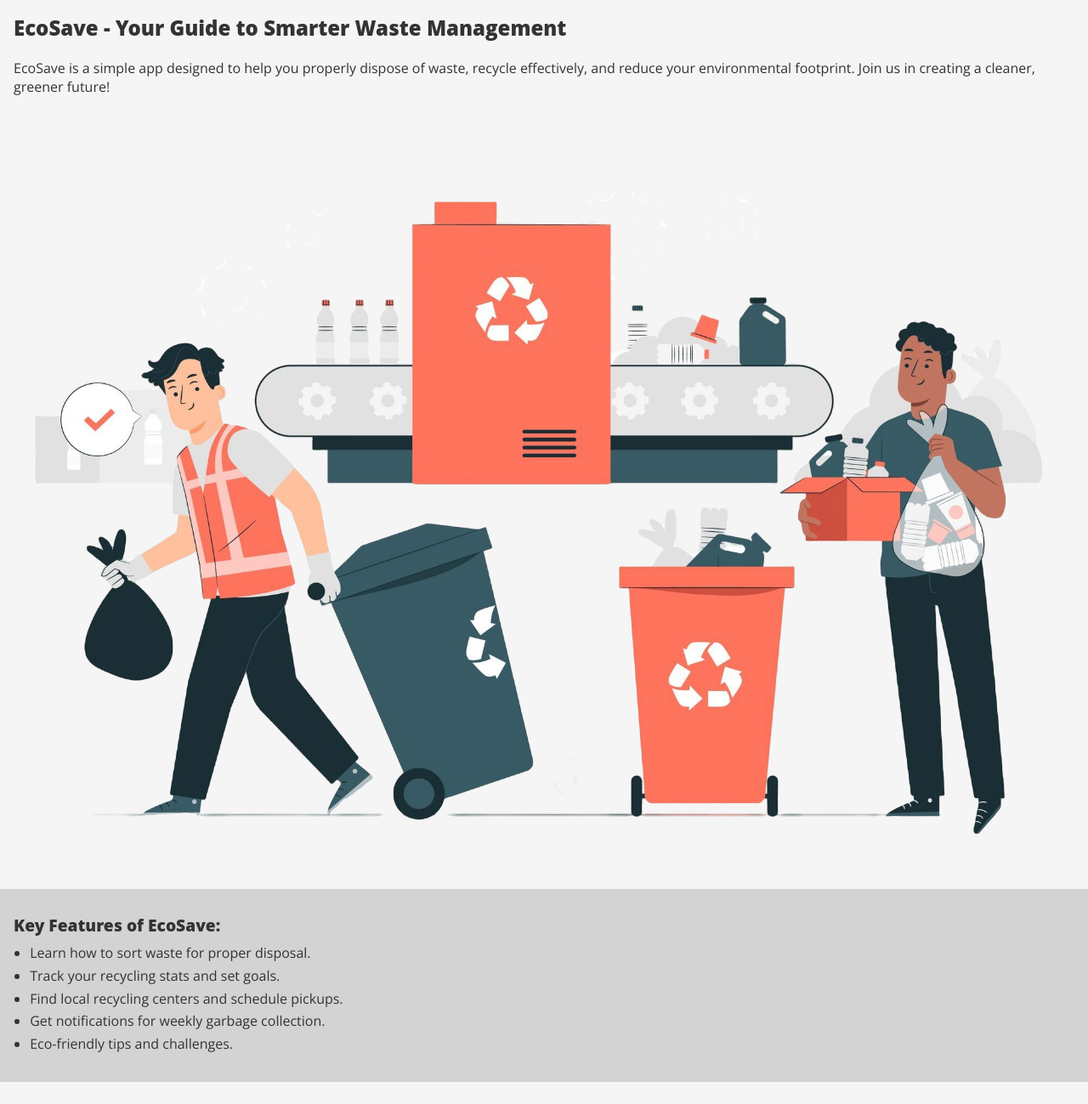
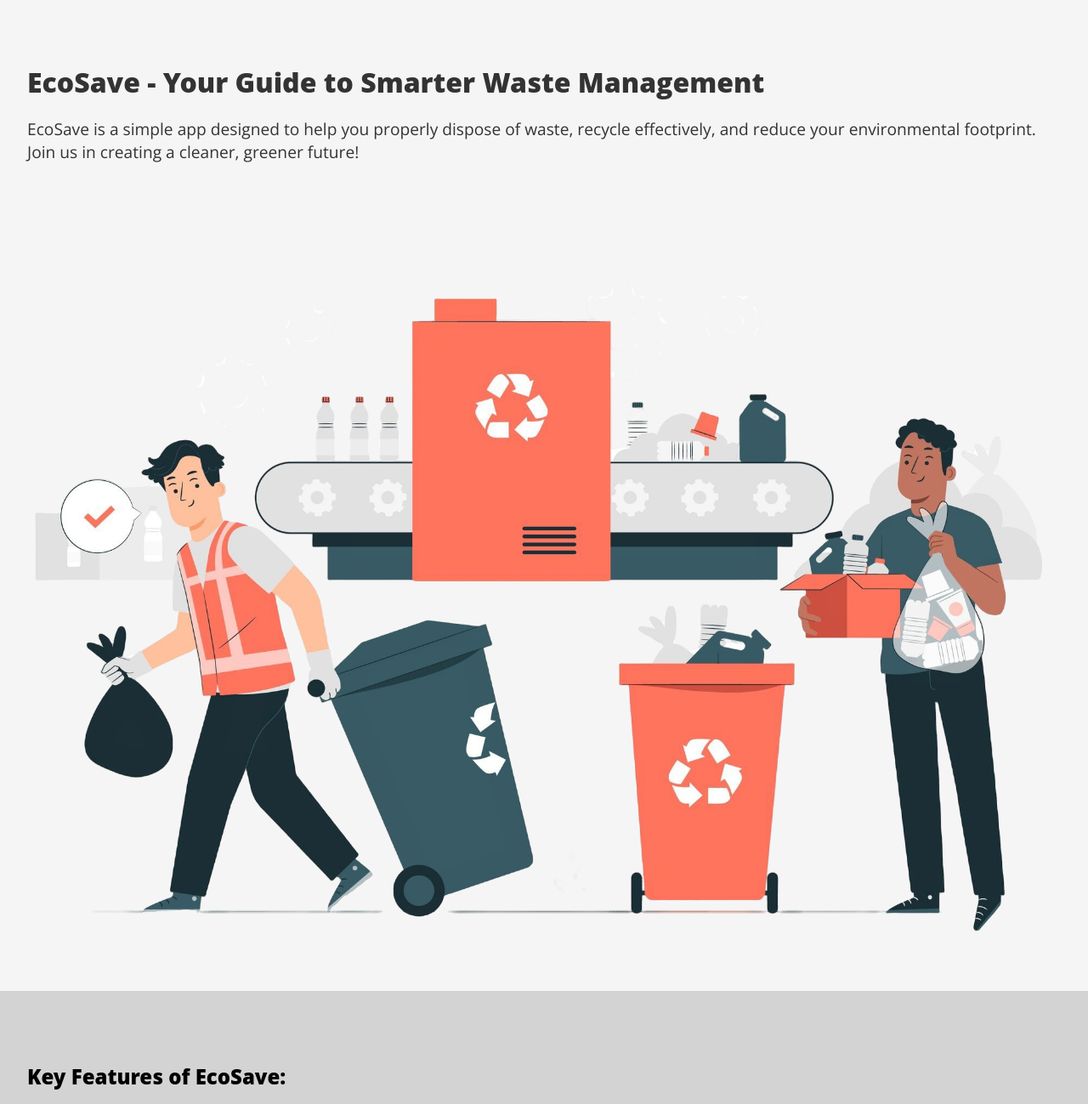
Before and after one commit to jen67/3MMT-Tasks, a plain HTML site: page 3mmt-week2-assignment/index.html in a window 1280 px wide. Shown: the top 1299 px of the page at 85% size. Before the commit the page ends 1273 px from the top, so only its background shows below. Drawn offline with Linux system fonts and the light colour scheme; a web font is replaced by a local one.

Commit message:
made some changes

```diff
--- a/3mmt-week2-assignment/styles.css
+++ b/3mmt-week2-assignment/styles.css
@@ -42,7 +42,6 @@
 *::after {
   box-sizing: border-box;
   padding: 0;
-  margin: 0;
 }
 
 h1,
@@ -56,11 +55,7 @@ h6 {
 }
 
 img {
-  max-width: 100%;
-  height: auto;
-  display: block;
-  border: 0;
-  object-fit: cover;
+  width: 100%;
 }
 
 body {
@@ -73,8 +68,9 @@ body {
   min-height: 100vh;
 }
 
-section:first-of-type {
-  padding: 1rem;
+section:first-of-type{
+  padding: 2.5rem 1rem 1.6rem 1rem;
+
 }
 
 header h1 {
@@ -89,8 +85,8 @@ section:nth-child(2) {
 section:nth-child(3) {
   margin: 2.5rem 0 0 0;
   background-color: var(--color-grey-light);
-  padding: 1.8rem 1rem;
-  color: var(var(--color-black));
+  padding: 3rem 1rem;
+  color: var(--color-black);
 }
 
 section:nth-child(3) h2 {
@@ -105,3 +101,25 @@ section:nth-child(3) ul {
 section:nth-child(3) ul li {
   margin-bottom: 0.3rem;
 }
+
+@media screen and (min-width: 768px) {
+  body {
+    font-size: 1.2rem;
+  }
+
+  section:first-of-type {
+    padding: 3rem 2rem 2rem 2rem;
+  }
+
+  header h1 {
+    font-size: 2rem;
+  }
+
+  section:nth-child(3) {
+    padding: 4rem 2rem;
+  }
+
+  section:nth-child(3) h2 {
+    font-size: 1.5rem;
+  }
+}
```
